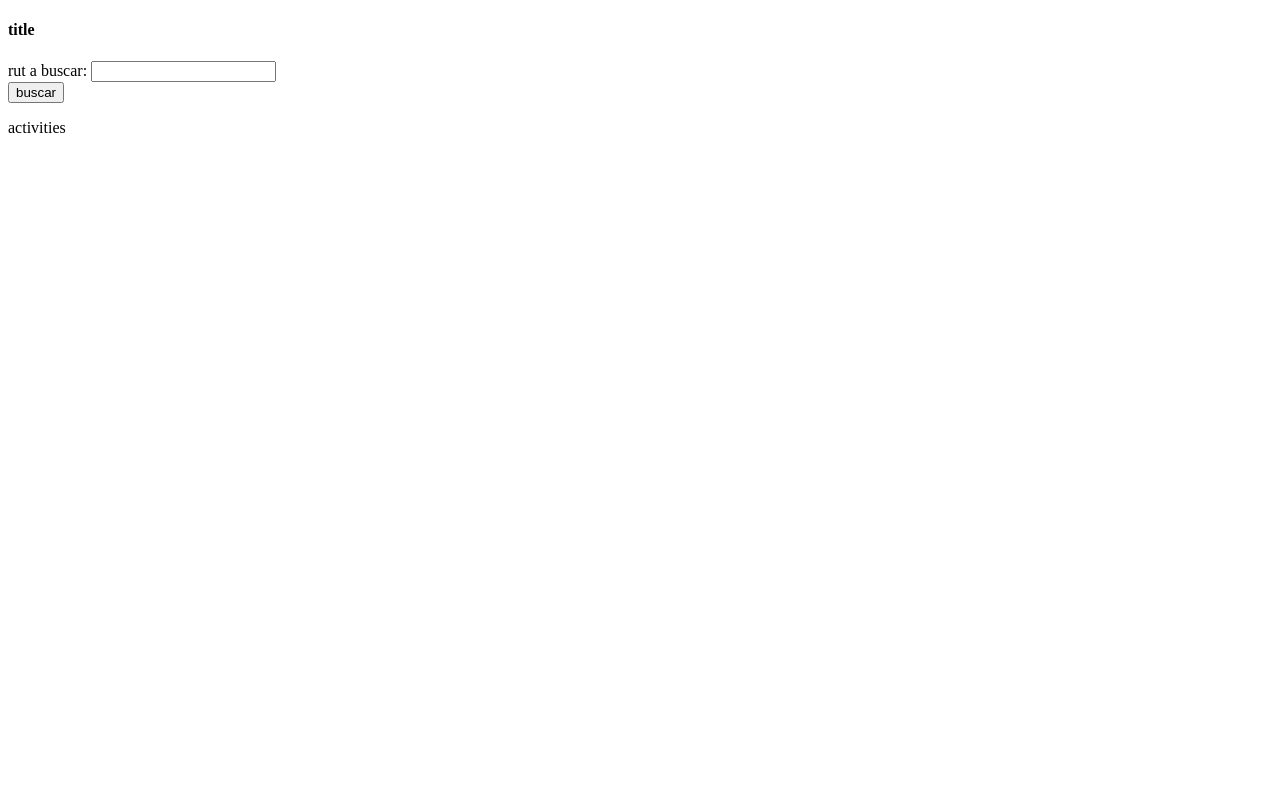
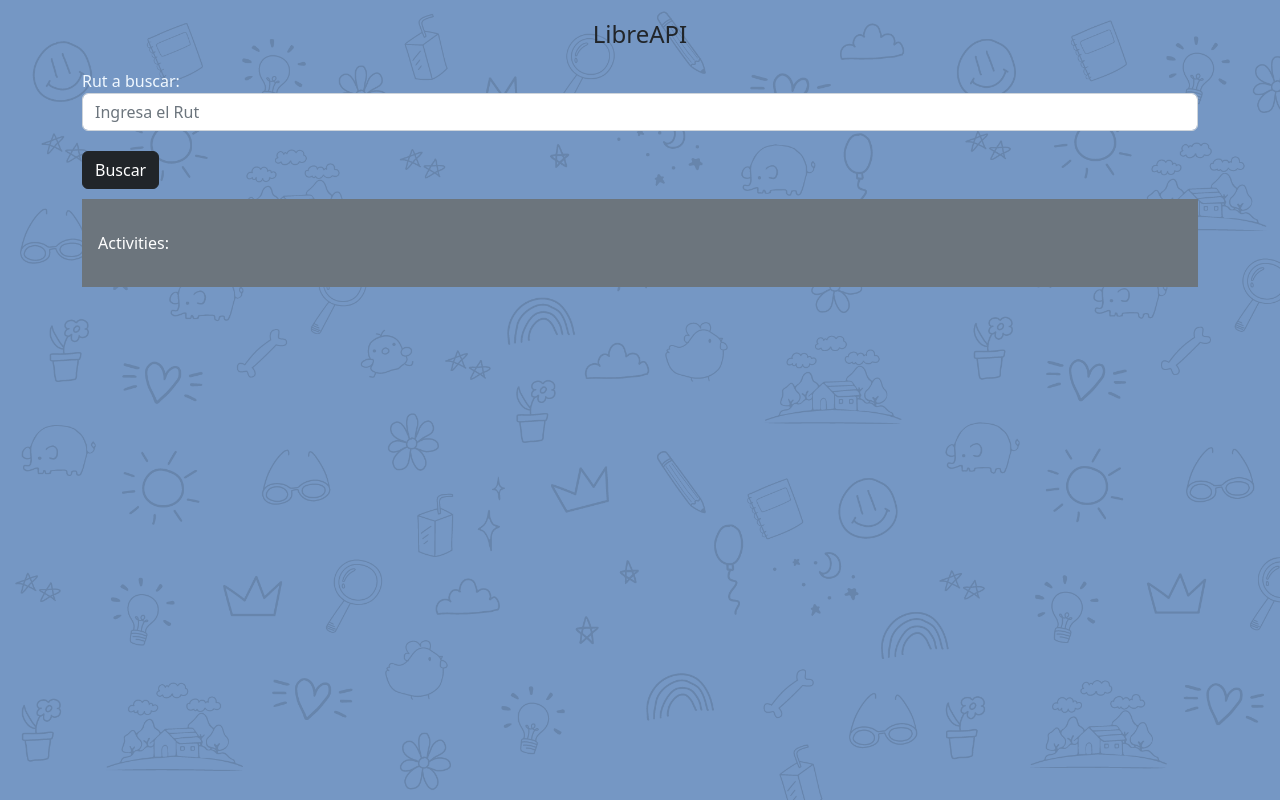
Before and after one commit to ElySaez/Axios, a plain HTML site: page index.html in a window 1280 px wide. Drawn offline with nearby package versions, Linux system fonts and the light colour scheme.

Commit message:
Second commit

```diff
--- a/index.html
+++ b/index.html
@@ -5,27 +5,34 @@
     <meta charset="UTF-8">
     <meta http-equiv="X-UA-Compatible" content="IE=edge">
     <meta name="viewport" content="width=device-width, initial-scale=1.0">
-    <title>Document</title>
+    <title>Axios</title>
+    <link href="https://cdn.jsdelivr.net/npm/bootstrap@5.2.0-beta1/dist/css/bootstrap.min.css" rel="stylesheet"
+    integrity="sha384-0evHe/X+R7YkIZDRvuzKMRqM+OrBnVFBL6DOitfPri4tjfHxaWutUpFmBp4vmVor" crossorigin="anonymous">
+       </script>
+    <link rel="stylesheet" href="../Axios/style.css">
 
 </head>
 
-<body>
+<body class="body">
 
-    <h4>title</h4>
+    <h4 class="title">LibreAPI</h4>
 
-    <form id="form_rut">
-        <div>
-            <label for="rut_q">rut a buscar: </label>
-            <input type="text" name="rut_q" id="rut_q">
-        </div>
-        <button type="submit" name="buscar" id="buscar">buscar</button>
-    </form>
 
-    <div>
-        <div class="content">
+
+    <div class="container">
+        <form  id="form_rut">
+            <div  >
+                <label for="rut_q" class="label">Rut a buscar: </label>
+                <input class="form-control" type="text" name="rut_q" id="rut_q" placeholder="Ingresa el Rut" >
+
+            </div>
+            <button class="btn btn-dark" type="submit" name="buscar" id="buscar">Buscar</button>
+        </form>
+        <div class="text-bg-secondary p-3" id="add">
             <p id="name"></p>
             <p id="rut"></p>
-            <p>activities</p>
+            <p>Activities:</p>
+
             <div id="activities"></div>
         </div>
     </div>
--- a/script.js
+++ b/script.js
@@ -51,6 +51,7 @@ function buscar(rut_q) {
         .catch(function (error) {
             // handle error
             // console.log(error);
-            alert("exploto: " + error.message)
+            alert(`Hay un error: ${error.message}`);
+
         });
 }
--- /dev/null
+++ b/style.css
@@ -0,0 +1,36 @@
+.body {
+    background-image: url("f.png");
+    background-repeat: no-repeat;
+    background-size: cover;
+}
+
+.container {
+
+    position: relative;
+
+}
+
+.label {
+    color: aliceblue;
+
+}
+
+.title {
+    text-align: center;
+    margin-top: 20px;
+    margin-bottom: 20px;
+    ;
+    background-color: none;
+
+}
+
+#buscar {
+    margin-top: 20px;
+    margin-bottom: 10px;
+    display: flex;
+
+}
+
+#add {
+    margin-bottom: 10px;
+}
```
Also changed, not shown: f.png (added).
